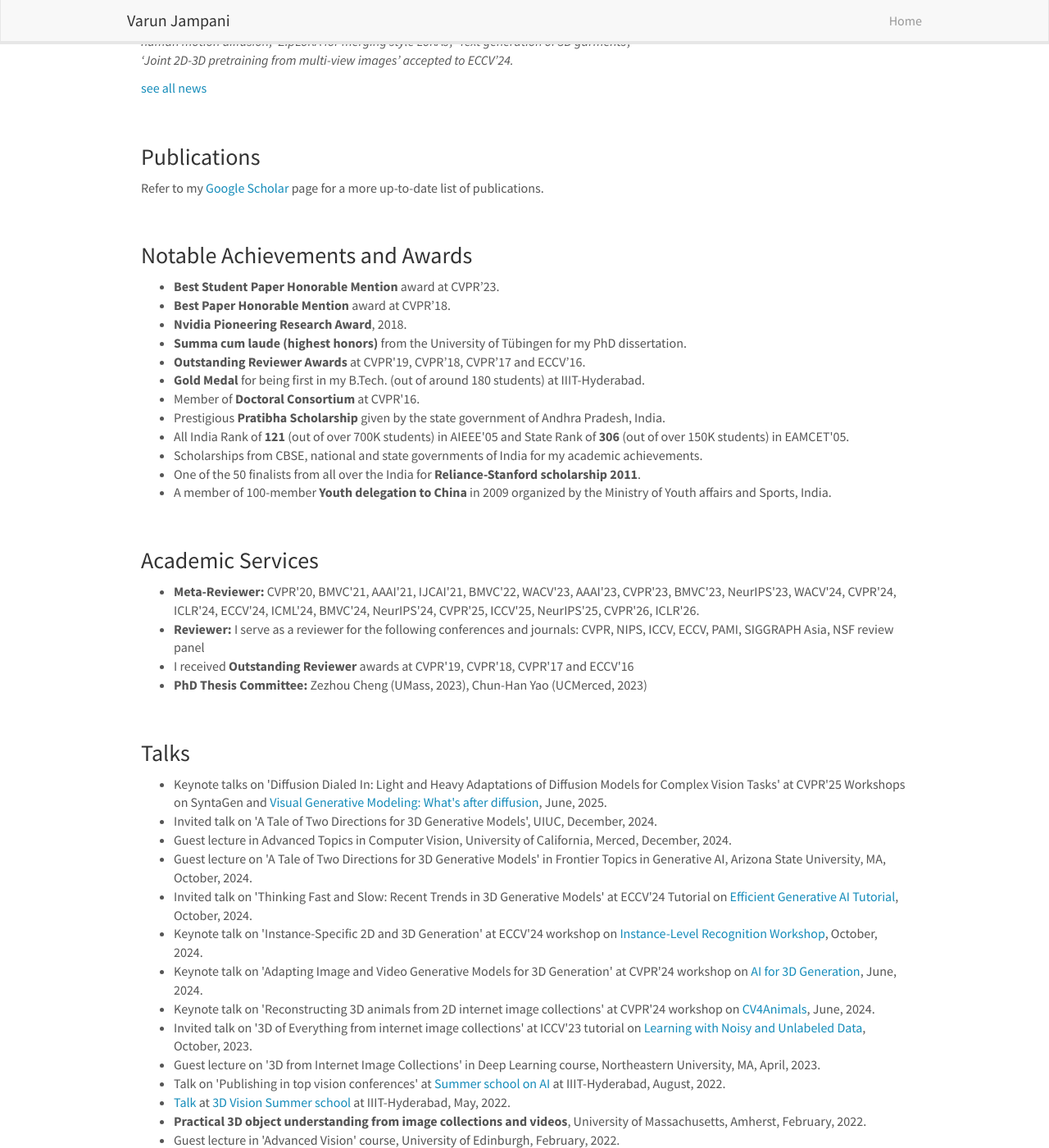
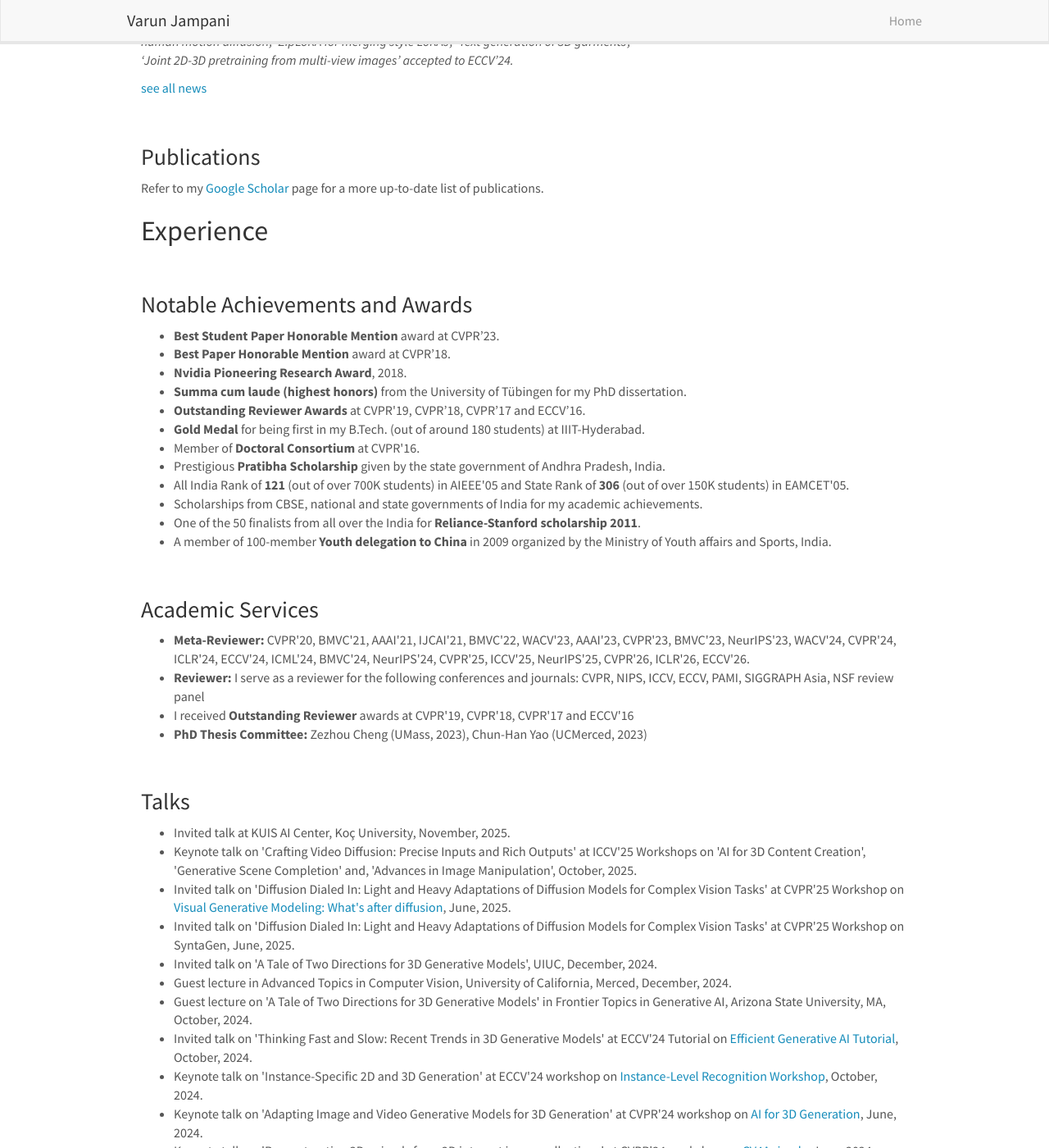
Before and after one commit to varunjampani/varunjampani.github.io, a Jekyll site: the page built from _pages/home.md, in a window 1280 px wide and 1400 px high, scrolled down 696 px. Shown: the whole window at 82% size. Built offline with Jekyll 4.4.1, drawn with Linux system fonts in a browser that asks for light colours; nearby versions of some CDN libraries; some of the changed text lies outside the part shown.

Commit message:
Update home page activities and fix typo in news

```diff
--- a/_data/news.yml
+++ b/_data/news.yml
@@ -1,5 +1,5 @@
 - date: February, 2026
-  headline: Paper on 'Relightable 3D generation' and 'Geometric IQ' acceptd to ICLR'26.
+  headline: Papers on 'Relightable 3D generation' and 'Geometric IQ' acceptd to ICLR'26.
 
 - date: January, 2026
   headline: Area chairing for ECCV'26
--- a/_pages/home.md
+++ b/_pages/home.md
@@ -188,6 +188,9 @@ Refer to my <a href="https://scholar.google.com/citations?hl=en&user=1Cv6Sf4AAAA
 
 </div> -->
 
+
+## Experience
+
 <p>&nbsp;</p>
 
 <h3>Notable Achievements and Awards</h3>
@@ -211,7 +214,7 @@ Refer to my <a href="https://scholar.google.com/citations?hl=en&user=1Cv6Sf4AAAA
 
 <h3>Academic Services</h3>
 <ul>
-<li><strong>Meta-Reviewer:</strong> CVPR'20, BMVC'21, AAAI'21, IJCAI'21, BMVC'22, WACV'23, AAAI'23, CVPR'23, BMVC'23, NeurIPS'23, WACV'24, CVPR'24, ICLR'24, ECCV'24, ICML'24, BMVC'24, NeurIPS'24, CVPR'25, ICCV'25, NeurIPS'25, CVPR'26, ICLR'26.</li>
+<li><strong>Meta-Reviewer:</strong> CVPR'20, BMVC'21, AAAI'21, IJCAI'21, BMVC'22, WACV'23, AAAI'23, CVPR'23, BMVC'23, NeurIPS'23, WACV'24, CVPR'24, ICLR'24, ECCV'24, ICML'24, BMVC'24, NeurIPS'24, CVPR'25, ICCV'25, NeurIPS'25, CVPR'26, ICLR'26, ECCV'26.</li>
 <li><strong>Reviewer:</strong> I serve as a reviewer for the following conferences and journals: CVPR, NIPS, ICCV, ECCV, PAMI, SIGGRAPH Asia, NSF review panel</li>
 <li>I received <strong>Outstanding Reviewer</strong> awards at CVPR'19, CVPR'18, CVPR'17 and ECCV'16 </li>
 <li><strong>PhD Thesis Committee:</strong> Zezhou Cheng (UMass, 2023), Chun-Han Yao (UCMerced, 2023)</li>
@@ -221,8 +224,10 @@ Refer to my <a href="https://scholar.google.com/citations?hl=en&user=1Cv6Sf4AAAA
 
 <h3>Talks</h3>
 <ul>
-
-<li>Keynote talks on 'Diffusion Dialed In: Light and Heavy Adaptations of Diffusion Models for Complex Vision Tasks' at CVPR'25 Workshops on SyntaGen and <a href="https://vgm-cvpr.github.io/">Visual Generative Modeling: What's after diffusion</a>, June, 2025.</li>
+<li>Invited talk at KUIS AI Center, Koç University, November, 2025.</li>
+<li>Keynote talk on 'Crafting Video Diffusion: Precise Inputs and Rich Outputs' at ICCV'25 Workshops on 'AI for 3D Content Creation', 'Generative Scene Completion' and, 'Advances in Image Manipulation', October, 2025.</li>
+<li>Invited talk on 'Diffusion Dialed In: Light and Heavy Adaptations of Diffusion Models for Complex Vision Tasks' at CVPR'25 Workshop on <a href="https://vgm-cvpr.github.io/">Visual Generative Modeling: What's after diffusion</a>, June, 2025.</li>
+<li>Invited talk on 'Diffusion Dialed In: Light and Heavy Adaptations of Diffusion Models for Complex Vision Tasks' at CVPR'25 Workshop on SyntaGen, June, 2025.</li>
 <li>Invited talk on 'A Tale of Two Directions for 3D Generative Models', UIUC, December, 2024.</li>
 <li>Guest lecture in Advanced Topics in Computer Vision, University of California, Merced, December, 2024.</li>
 <li>Guest lecture on 'A Tale of Two Directions for 3D Generative Models' in Frontier Topics in Generative AI, Arizona State University, MA, October, 2024.</li>
```
